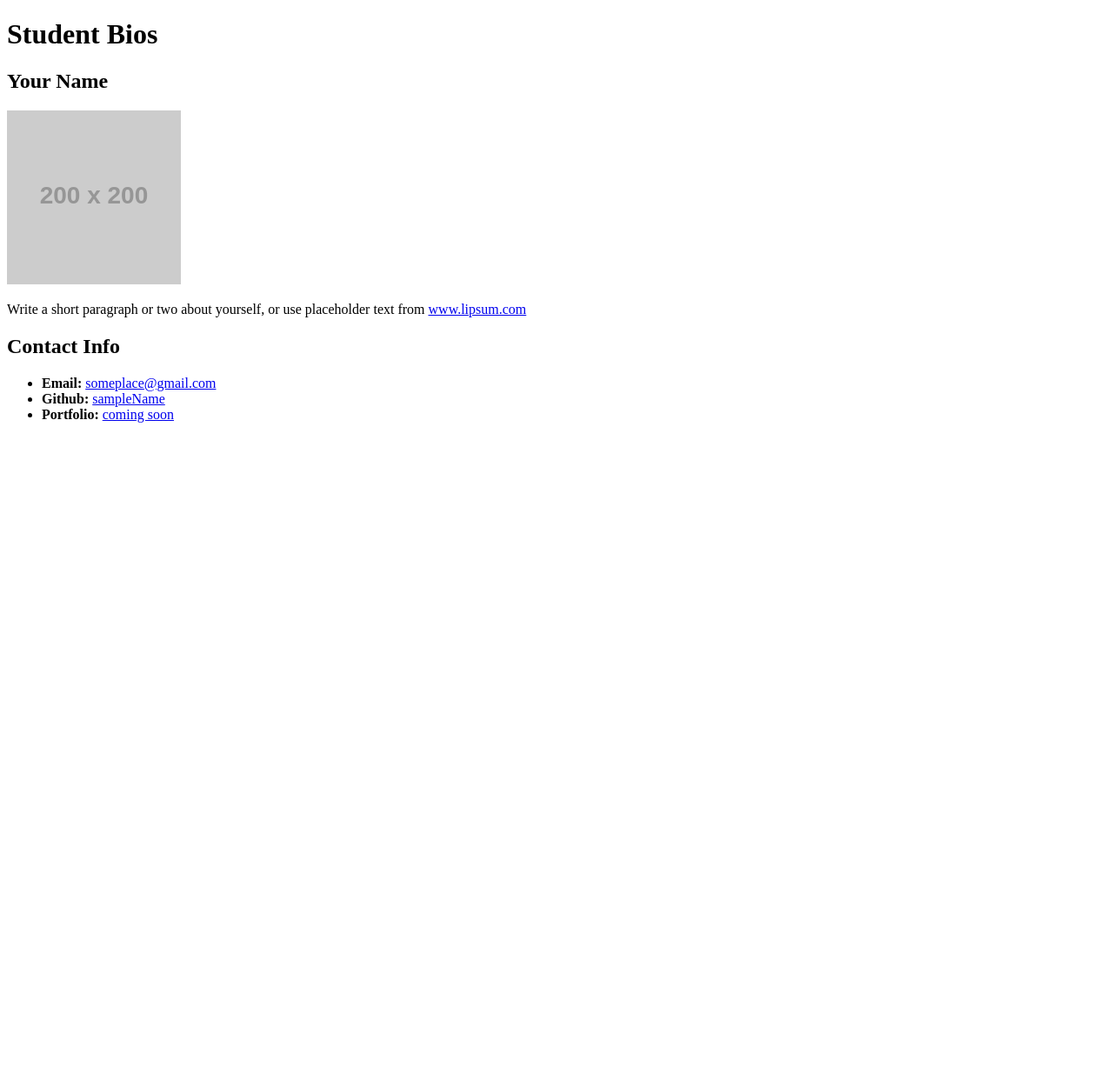
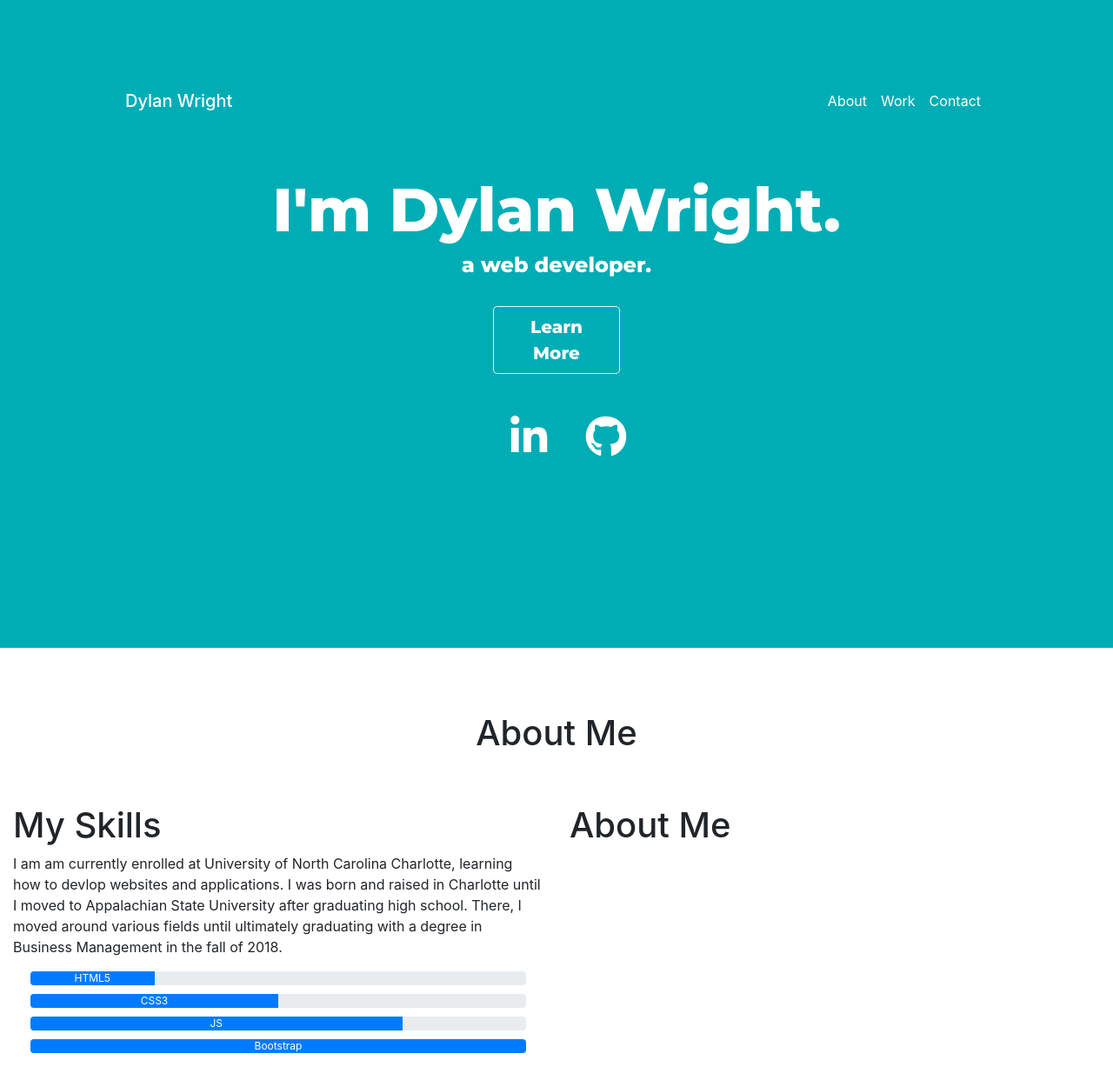
Before and after one commit to dylanjwright/dylanjwright.github.io, a plain HTML site: page index.html in a window 1280 px wide. Shown: the whole page at 87% size. Before the commit the page ends 800 px from the top, so only its background shows below. Drawn offline with nearby package versions, Linux system fonts and the light colour scheme; placeholder pictures from the web are drawn by us.

Commit message:
starting

```diff
--- a/index.html
+++ b/index.html
@@ -3,35 +3,94 @@
 
 <head>
   <meta charset="UTF-8">
-  <title>CSS Stylesheets with Relative Paths</title>
-  <link rel="stylesheet" type="text/css" href="../unit1-day2-html-css/css">
+  <link rel="stylesheet" href="https://stackpath.bootstrapcdn.com/bootstrap/4.3.1/css/bootstrap.min.css" integrity="sha384-ggOyR0iXCbMQv3Xipma34MD+dH/1fQ784/j6cY/iJTQUOhcWr7x9JvoRxT2MZw1T" crossorigin="anonymous">
+  <script src="https://code.jquery.com/jquery-3.3.1.slim.min.js" integrity="sha384-q8i/X+965DzO0rT7abK41JStQIAqVgRVzpbzo5smXKp4YfRvH+8abtTE1Pi6jizo" crossorigin="anonymous"></script>
+  <script src="https://cdnjs.cloudflare.com/ajax/libs/popper.js/1.14.7/umd/popper.min.js" integrity="sha384-UO2eT0CpHqdSJQ6hJty5KVphtPhzWj9WO1clHTMGa3JDZwrnQq4sF86dIHNDz0W1" crossorigin="anonymous"></script>
+  <script src="https://stackpath.bootstrapcdn.com/bootstrap/4.3.1/js/bootstrap.min.js" integrity="sha384-JjSmVgyd0p3pXB1rRibZUAYoIIy6OrQ6VrjIEaFf/nJGzIxFDsf4x0xIM+B07jRM" crossorigin="anonymous"></script>
+  <link href="https://stackpath.bootstrapcdn.com/font-awesome/4.7.0/css/font-awesome.min.css" rel="stylesheet" integrity="sha384-wvfXpqpZZVQGK6TAh5PVlGOfQNHSoD2xbE+QkPxCAFlNEevoEH3Sl0sibVcOQVnN" crossorigin="anonymous">
+  <script src="https://kit.fontawesome.com/868becf703.js"></script>
+  <link href="https://fonts.googleapis.com/css?family=Montserrat:800&display=swap" rel="stylesheet">
+  <link rel="stylesheet" href="./style.css">
+
+  <title>Dylan Wright - A Web Developer</title>
 </head>
 
 <body>
-  <header>
-    <h1>Student Bios</h1>
-  </header>
+  <section class="topSection">
+  <div class="container-fluid introCon">
+    <nav class="navbar navbar-expand-lg navbar-dark">
+        <a class="navbar-brand mb-0 h1" href="#">Dylan Wright</a>
+        <button class="navbar-toggler" type="button" data-toggle="collapse" data-target="#navbarNavAltMarkup" aria-controls="navbarNavAltMarkup" aria-expanded="false" aria-label="Toggle navigation">
+          <span class="navbar-toggler-icon"></span>
+        </button>
+        <div class="collapse navbar-collapse" id="navbarNavAltMarkup">
+          <div class="navbar-nav ml-auto">
+            <a class="nav-item nav-link active" href="#">About<span class="sr-only">(current)</span></a>
+            <a class="nav-item nav-link active" href="#">Work</a>
+            <a class="nav-item nav-link active" href="#">Contact</a>
+          </div>
+        </div>
+      </nav>
+      <div class="row introw">
+        <div class="col-12 nameOcc">
+          <h1 class="d-flex justify-content-center nameIntro">I'm Dylan Wright.</h1>
+          <h4 class="d-flex justify-content-center occIntro">a web developer.</h4>
+          <br>
+          <div class="row">
+            <div class="col-5"></div>
+            <div class="col-2">
+          <button type="button" class="btn btn-outline-light btn-lg aboutMeBtn">Learn More</button>
+          </div>
+          <div class="col-5"></div>
+        </div>
+        <br>
+        <br>
+          <div class="row icons">
+            <div class="col-5"></div>
+            <div class="col-4">
+          <a href="#" class="socialIcon"><i class="fab fa-linkedin-in fa-3x"></i></a>
+          <a href="#" class="socialIcon"><i class="fab fa-github fa-3x"></i></a>
+          </div>
+          <div class="col-3"></div>
+        </div>
+        </div>
+      </div>
+      </div>
+      <br>
+      </section>
 
-  <div>
-
-    <section>
-
-      <h2>Your Name</h2>
-
-      <img src="https://placehold.it/200x200" alt="Your Name">
-
-      <p>Write a short paragraph or two about yourself, or use placeholder text from <a href="http://www.lipsum.com/">www.lipsum.com</a></p>
-    </section>
-
-    <section>
-      <h2>Contact Info</h2>
-      <ul>
-        <li><strong>Email:</strong> <a href="#">someplace@gmail.com</a></li>
-        <li><strong>Github:</strong> <a href="#">sampleName</a></li>
-        <li><strong>Portfolio:</strong> <a href="#">coming soon</a></li>
-      </ul>
-    </section>
-  </div>
+      <section class="aboutSection">
+      <div class="container-fluid">
+        <div class="row aboutRow text-center">
+          <div class="col-4"></div>
+          <div class="col-4 aboutHead">
+            <h1>About Me</h1>
+          </div>
+          <div class="col-4"></div>
+        </div>
+        <div class="row infoRow">
+          <div class="col-6">
+            <h1>My Skills</h1>
+            <p>I am  am currently enrolled at University of North Carolina Charlotte, learning how to devlop websites and applications. I was born and raised in Charlotte until I moved to Appalachian State University after graduating high school. There, I moved around various fields until ultimately graduating with a degree in Business Management in the fall of 2018.</p>
+                <div class="progress">
+                  <div class="progress-bar" role="progressbar" style="width: 25%" aria-valuenow="25" aria-valuemin="0" aria-valuemax="100">HTML5</div>
+                </div>
+                <div class="progress">
+                  <div class="progress-bar" role="progressbar" style="width: 50%" aria-valuenow="50" aria-valuemin="0" aria-valuemax="100">CSS3</div>
+                </div>
+                <div class="progress">
+                  <div class="progress-bar" role="progressbar" style="width: 75%" aria-valuenow="75" aria-valuemin="0" aria-valuemax="100">JS</div>
+                </div>
+                <div class="progress">
+                  <div class="progress-bar" role="progressbar" style="width: 100%" aria-valuenow="100" aria-valuemin="0" aria-valuemax="100">Bootstrap</div>
+                </div>
+          </div>
+          <div class="col-6">
+            <h1>About Me</h1>
+          </div>
+        </div>
+      </div>
+      </section>
 
 </body>
 
--- a/style.css
+++ b/style.css
@@ -1,12 +1,44 @@
-.container{
+.aboutSection {
+  height: 710px;
+}
 
+.navbar {
+  margin-top: 50px;
+  margin-bottom: 55px;
+  background-color: #00adb5;
 }
-.main-bio{
 
+.nameIntro {
+  font-size: 70px;
 }
-.contact-info{
 
+.occintro {
+  font-weight: normal;
 }
-.bio-image{
 
+.introw {
+  font-family: 'Montserrat', sans-serif;
+  color: white;
 }
+
+.socialIcon {
+ color: white;
+ margin: 20px;
+}
+
+.icons {
+  height: 190px;
+}
+
+.introCon {
+  background-color: #00adb5;
+  padding: 3% 10% 6%;
+}
+
+.progress {
+  margin: 10px 20px;
+}
+.aboutHead {
+  margin-top: 50px;
+  margin-bottom: 50px;
+}
```
Also changed, not shown: assets/images/profilepic.jpg (added).
